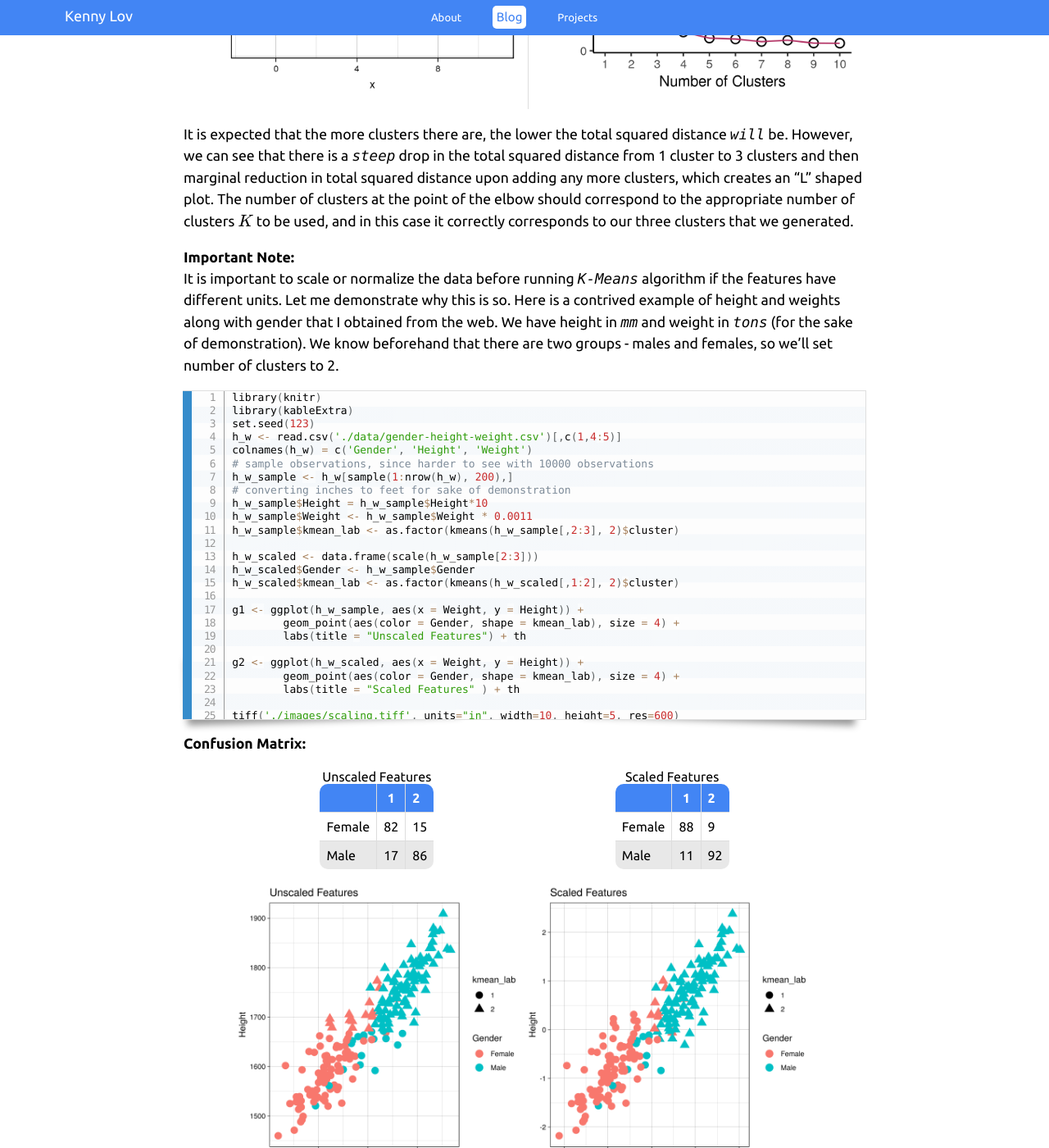
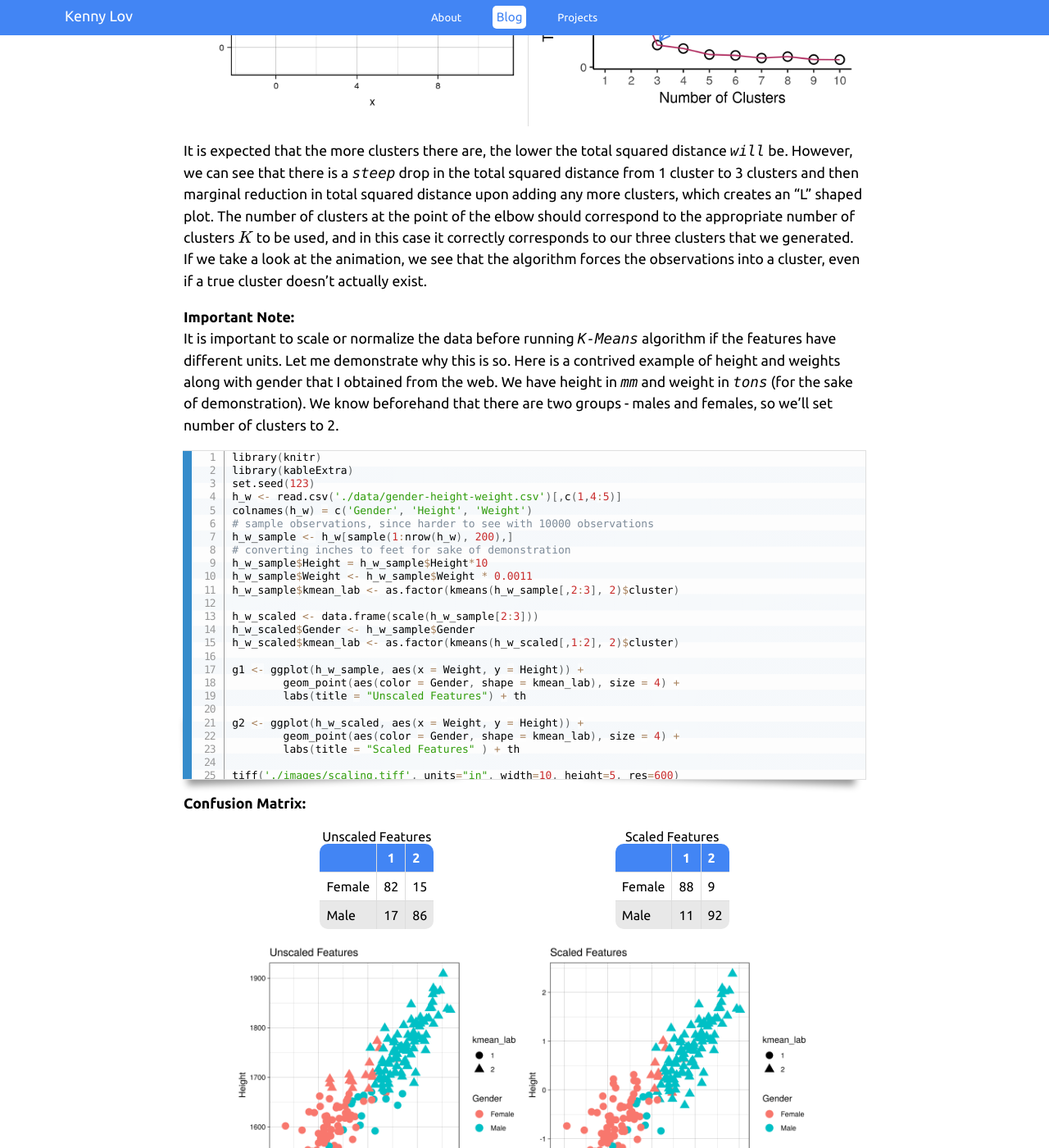
Before and after one commit to clfkenny/clfkenny.github.io, a Jekyll site: the page built from projects/kmeans_intro/index.md, in a window 1280 px wide and 1400 px high, scrolled down 8034 px. Shown: the whole window at 82% size. Built offline with Jekyll 4.4.1, drawn with Linux system fonts in a browser that asks for light colours; some web fonts are replaced; formulas are drawn with MathJax 3; our own code applies the rules of GitHub Pages for plain Markdown files; some of the changed text lies outside the part shown.

Commit message:
updating kmeans

```diff
--- a/projects/kmeans_intro/index.md
+++ b/projects/kmeans_intro/index.md
@@ -113,7 +113,7 @@ The location in the feature space for each of the cluster centroids
 
 <p>
 
-<br><br> This is the function the algorithm aims to minimize:
+This is the function the algorithm aims to minimize:
 $$\min_{C_1,...,C_K}\sum^{K}_{k=1}W(C_k)$$ Where:
 $$W(C_k) = \frac{1}{|C_k|} \sum^{}_{i, i' \in C_k}\sum^{p}_{j=1}(x_{ij}-x_{i'j})^2$$
 
@@ -125,6 +125,12 @@ within cluster <i>variation</i> is defined by within cluster distances
 divided by the number of observations per cluster \(C_k\).
 
 </p>
+
+<br>
+
+<hr>
+
+<br>
 
 First, let’s used a contrived *toy* example to better understand this
 topic. k-means clustering works better if the clusters are spherical and
@@ -448,7 +454,7 @@ garb <- dev.off()
 # create the gif
 g <- ggplot(lab_hist, aes(x,y)) +
   geom_point(aes(color = pred)) +
-  geom_point(data = cen_hist, aes(X1, X2)) +
+  geom_point(data = cen_hist, aes(X1, X2), size=3) +
   labs(title = 'Number of Clusters: {frame_time}') +
   th + theme(text = element_text(size = 8), legend.position = 'none') +
   transition_time(num_clusters)
@@ -471,7 +477,10 @@ clusters and then marginal reduction in total squared distance upon
 adding any more clusters, which creates an “L” shaped plot. The number
 of clusters at the point of the elbow should correspond to the
 appropriate number of clusters \(K\) to be used, and in this case it
-correctly corresponds to our three clusters that we generated.
+correctly corresponds to our three clusters that we generated. If we
+take a look at the animation, we see that the algorithm forces the
+observations into a cluster, even if a true cluster doesn’t actually
+exist.
 
 </p>
 
```
Also changed, not shown: other parts of projects/kmeans_intro/index.md (+3 -3 lines), projects/kmeans_intro/kmeans_intro.Rmd (+6 -8 lines), projects/kmeans_intro/images/plot1.png, projects/kmeans_intro/images/plot2.png, projects/kmeans_intro/images/plot3.png, projects/kmeans_intro/images/scaling.png, projects/kmeans_intro/images/scree-1.gif, projects/kmeans_intro/images/scree.png.
